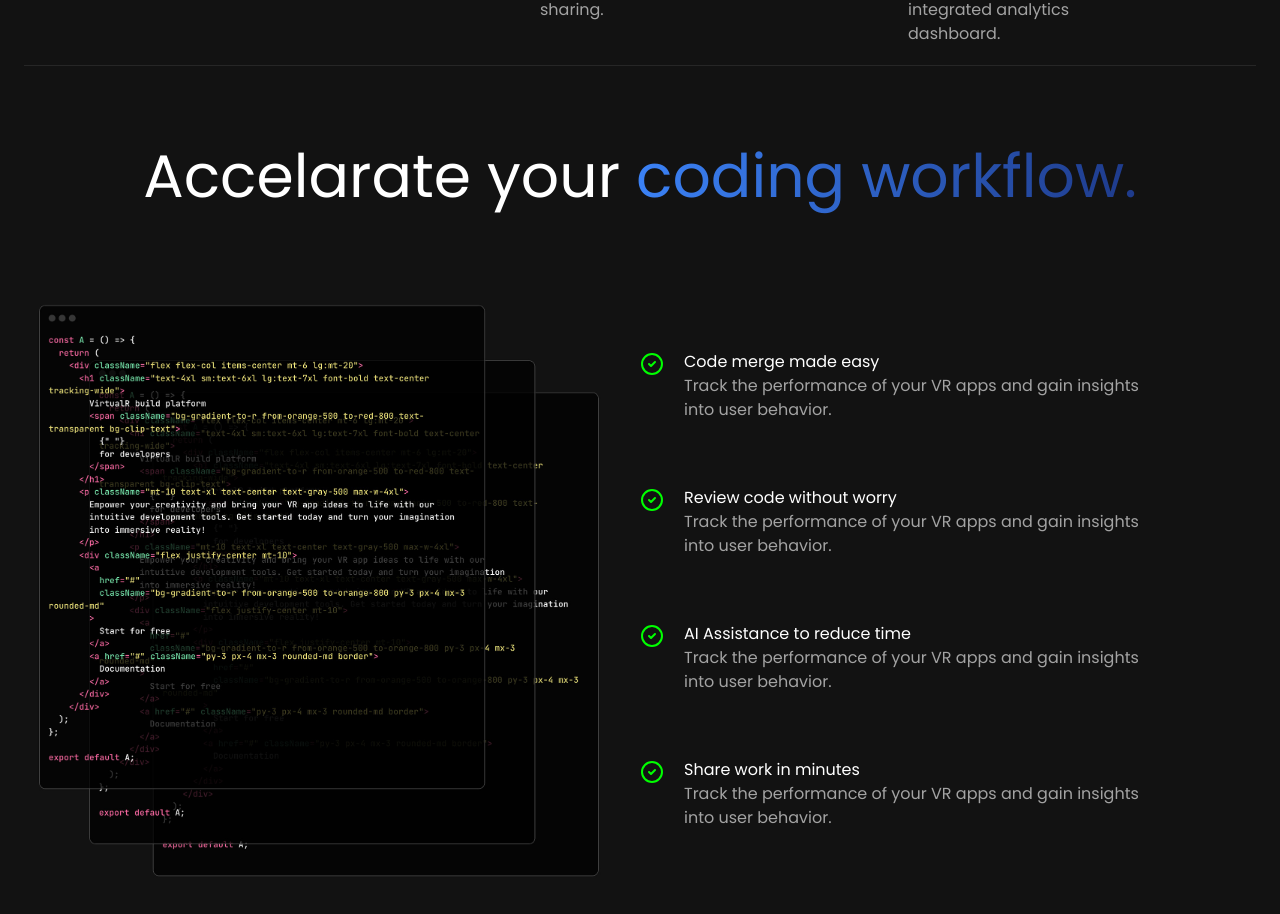
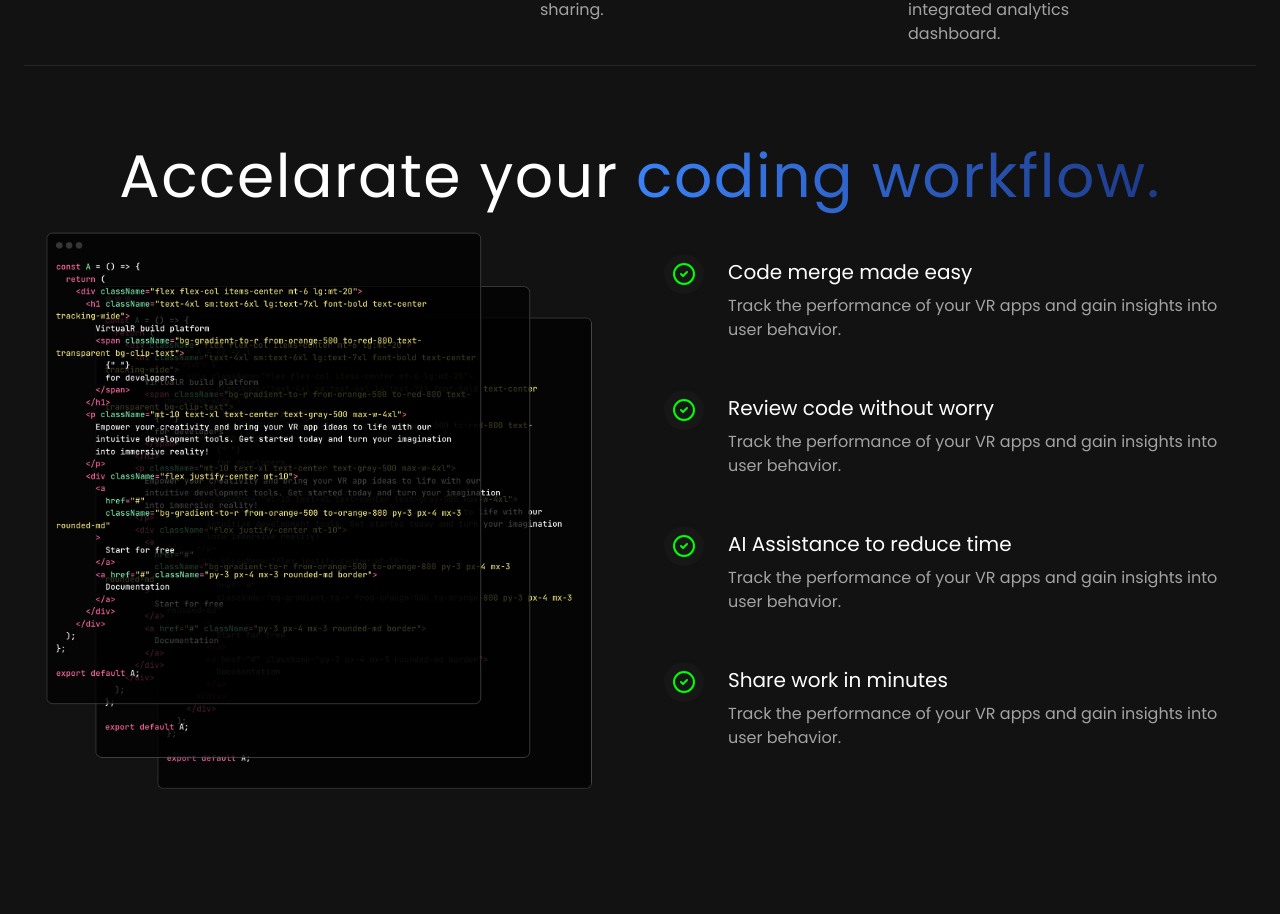
Before and after one commit to sushantsharma108/VR-Website, a React (Vite) app: page / in a window 1280 px wide. Shown: the part 1709-2623 px from the top of the page. After the commit the page ends 2531 px from the top, so only its background shows below. Built offline with nearby package versions, Linux system fonts and the light colour scheme.

Commit message:
workflow.jsx completed

```diff
--- a/src/components/Workflow.jsx
+++ b/src/components/Workflow.jsx
@@ -1,34 +1,40 @@
-import React from 'react'
-import code from '../assets/code.jpg';
-import { checklistItems } from '../constants';
-import { CircleCheckIcon } from 'lucide-react';
+import React from "react";
+import codeImage from "../assets/code.jpg";
+import { checklistItems } from "../constants";
+import { CircleCheckIcon } from "lucide-react";
 const Workflow = () => {
     return (
-        <div className=''>
+        <div className="mt-20">
+            <h1 className="text-3xl sm:text-5xl lg:text-6xl text-center mt-6 tracking-wide">
+                Accelarate your{" "}
+                <span className="bg-gradient-to-r from-blue-500 to-blue-900 text-transparent bg-clip-text">
+                    {" "}
+                    coding workflow.
+                </span>
+            </h1>
 
-            <div className=''>
-                <h1 className='text-6xl text-center mt-20'>Accelarate your <span className="bg-gradient-to-r from-blue-500 to-blue-900 text-transparent bg-clip-text"> coding workflow.</span></h1>
-            </div>
-
-            <div className='lg:flex mb-20'>
-                <div className='lg:w-1/2 mt-20'>
-                    <img src={code} alt="" />
+            <div className="flex flex-wrap justify-center">
+                <div className="p-2 w-full lg:w-1/2">
+                    <img src={codeImage} alt="code image" />
                 </div>
 
-                <div className='lg:w-1/2 mt-20'>
+                <div className="pt-12 w-full lg:w-1/2">
                     {checklistItems.map((item, index) => (
-                        <div key={index} className='flex mt-16 mb-10'>
-                            <p className='mt-0.5 mr-5'>{<CircleCheckIcon color="#00ff00" />}</p>
+                        <div key={index} className="flex mb-12">
+                            <div className="text-green-400 mx-6 bg-neutral-900 h-10 w-10 p-2 justify-center items-center rounded-full">
+                                <CircleCheckIcon color="#00ff00" />
+                            </div>
+
                             <div>
-                                <h3 className='text-white-900'>{item.title}</h3>
-                                <p className='w-4/5 text-neutral-400'>{item.description}</p>
+                                <h3 className="mt-1 mb-2 text-xl">{item.title}</h3>
+                                <p className="text-md text-neutral-400">{item.description}</p>
                             </div>
                         </div>
                     ))}
                 </div>
             </div>
         </div>
-    )
-}
+    );
+};
 
-export default Workflow
+export default Workflow;
```
